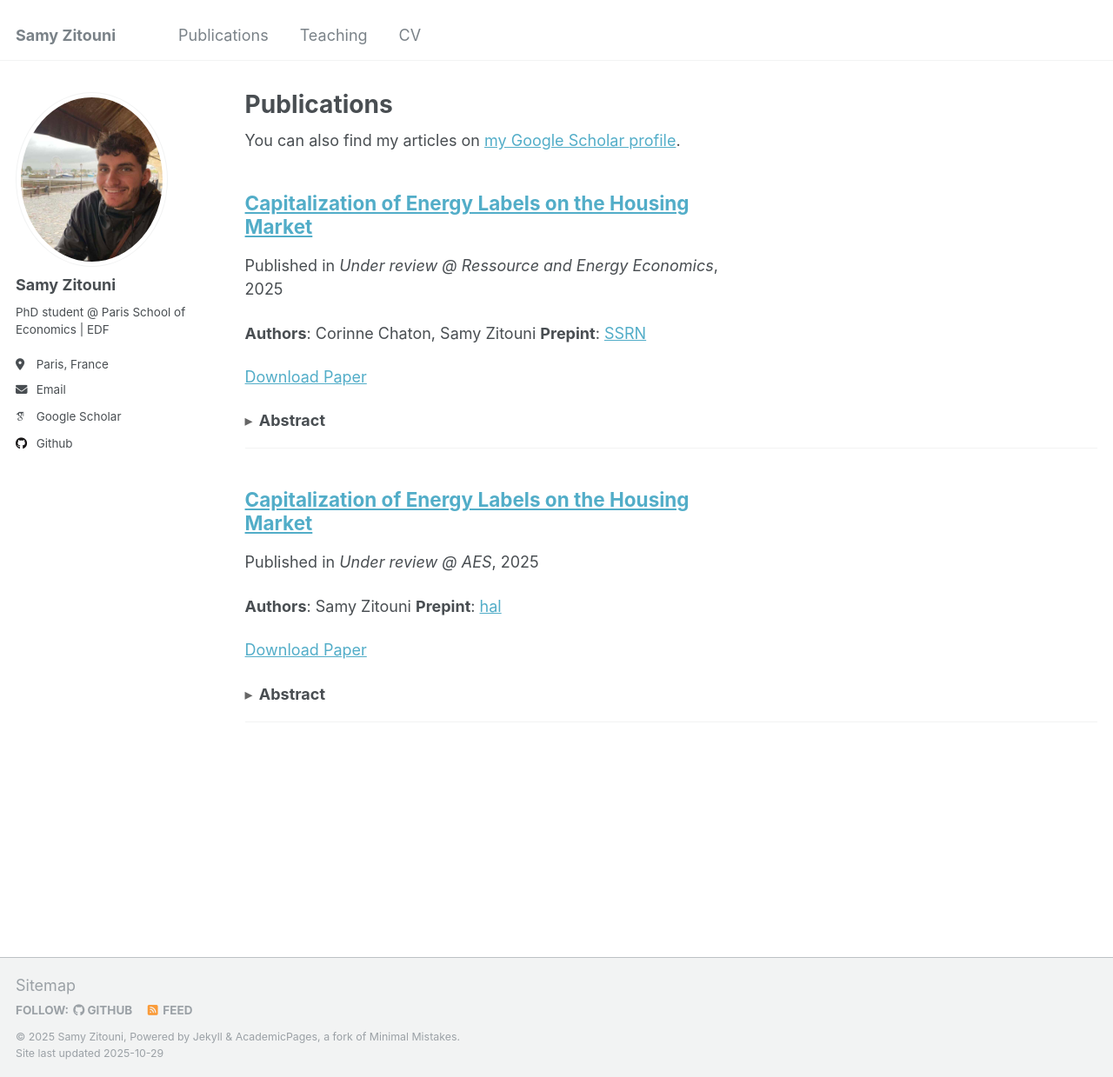
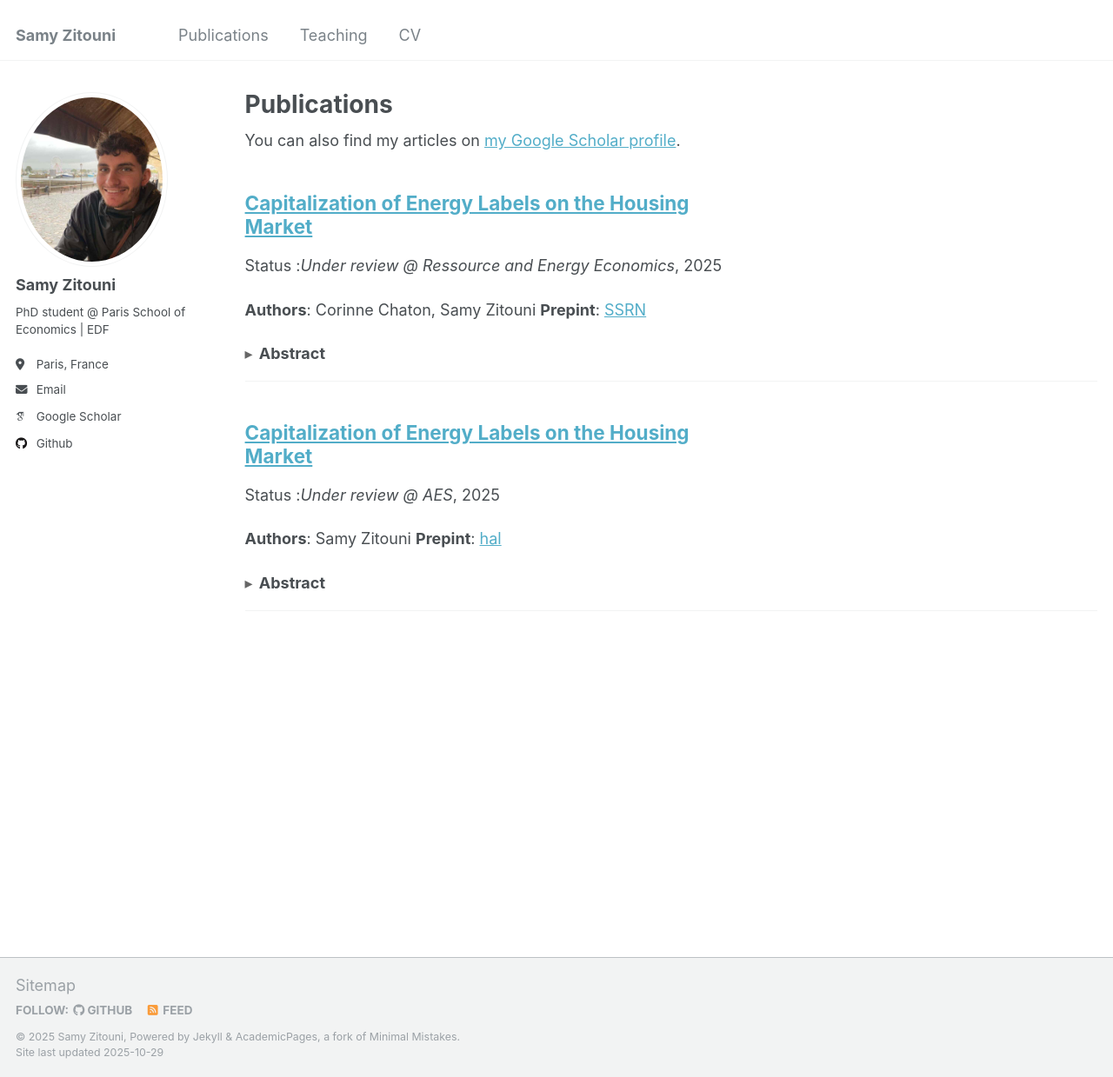
Before and after one commit to SamyZtn/samyzitouni.github.io, a Jekyll site: the page built from _pages/publications.html, in a window 1280 px wide and 1239 px high. Shown: the whole window at 87% size. Built offline with Jekyll 4.4.1, drawn with Linux system fonts in a browser that asks for light colours; some web fonts are replaced.

Commit message:
Update archive-single.html

```diff
--- a/_includes/archive-single.html
+++ b/_includes/archive-single.html
@@ -41,7 +41,7 @@
         {% if post.collection == 'teaching' %}
           <p> {{ post.type }}, <i>{{ post.venue }}</i>, {{ post.date | default: "1900-01-01" | date: "%Y" }} </p>
         {% elsif post.collection == 'publications' %}
-          <p>Published in <i>{{ post.venue }}</i>, {{ post.date | default: "1900-01-01" | date: "%Y" }} </p>
+          <p>Status :<i>{{ post.venue }}</i>, {{ post.date | default: "1900-01-01" | date: "%Y" }} </p>
         {% elsif post.date %}
          <p class="page__date"><strong><i class="fa fa-fw fa-calendar" aria-hidden="true"></i> {{ site.data.ui-text[site.locale].date_label | default: "Published:" }}</strong> <time datetime="{{ post.date | default: "1900-01-01" | date_to_xmlschema }}">{{ post.date | default: "1900-01-01" | date: "%B %d, %Y" }}</time></p>
         {% endif %}
@@ -52,19 +52,6 @@
     <p class="archive__item-excerpt" itemprop="description"><p>{{ post.excerpt | markdownify | remove: '<p>' | remove: '</p>' }}<strong><a href="{{ base_path }}{{ post.url }}" rel="permalink"> Read more</a></strong></p></p>
     {% endif %}
 
-    {% if post.citation and post.paperurl and post.slidesurl %}
-      <p>Recommended citation: {{ post.citation }}<br /><a href="{{ post.paperurl }}">Download Paper</a> | <a href="{{ post.slidesurl }}">Download Slides</a></p>
-    {% elsif post.citation and post.paperurl %}
-      <p>Recommended citation: {{ post.citation }}<br /><a href="{{ post.paperurl }}">Download Paper</a></p>
-    {% elsif post.citation and post.slidesurl %}
-      <p>Recommended citation: {{ post.citation }}<br /><a href="{{ post.slidesurl }}">Download Slides</a></p>
-    {% elsif post.citation %}
-      <p>Recommended citation: {{ post.citation }}</p>
-    {% elsif post.paperurl %}
-      <p><a href=" {{ post.paperurl }} ">Download Paper</a></p>
-    {% elsif post.slidesurl %}
-      <p><a href="{{ post.slidesurl }}">Download Slides</a></p>
-    {% endif %}
 
   </article>
 </div>
```
